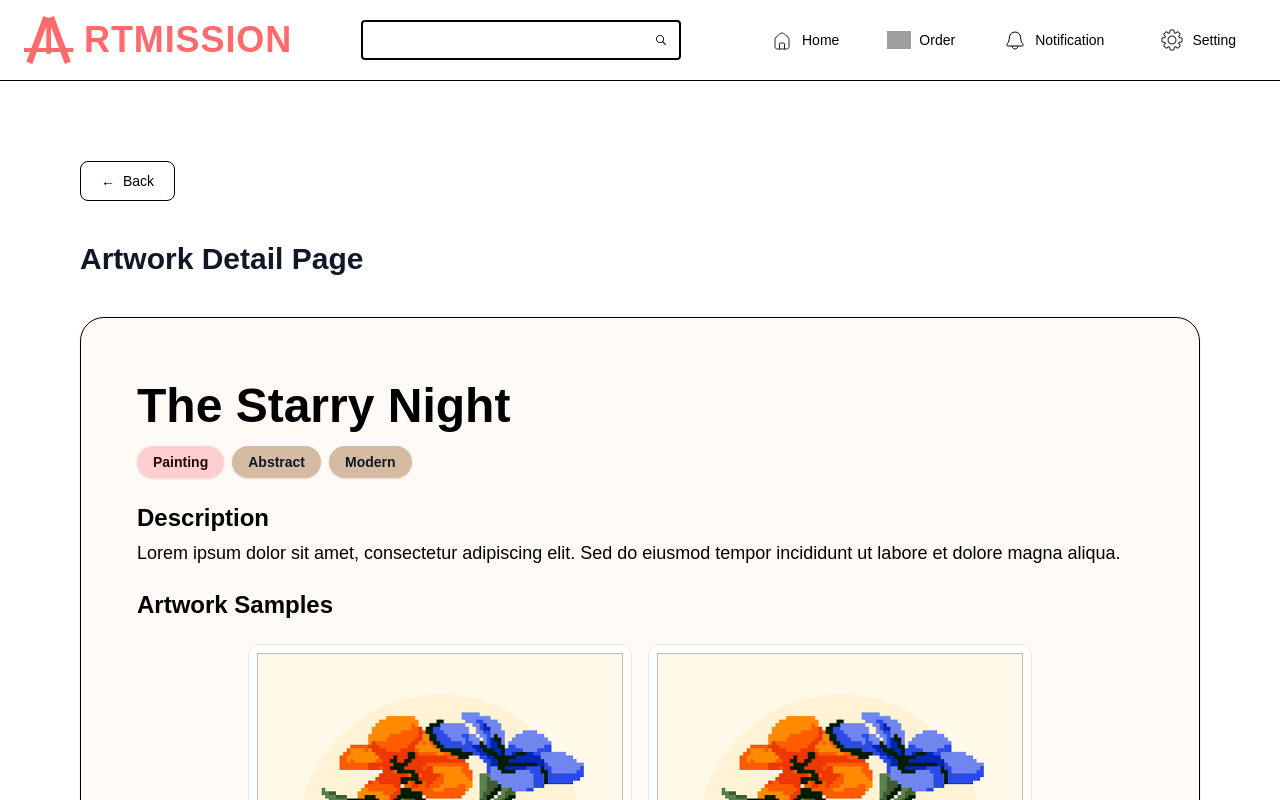
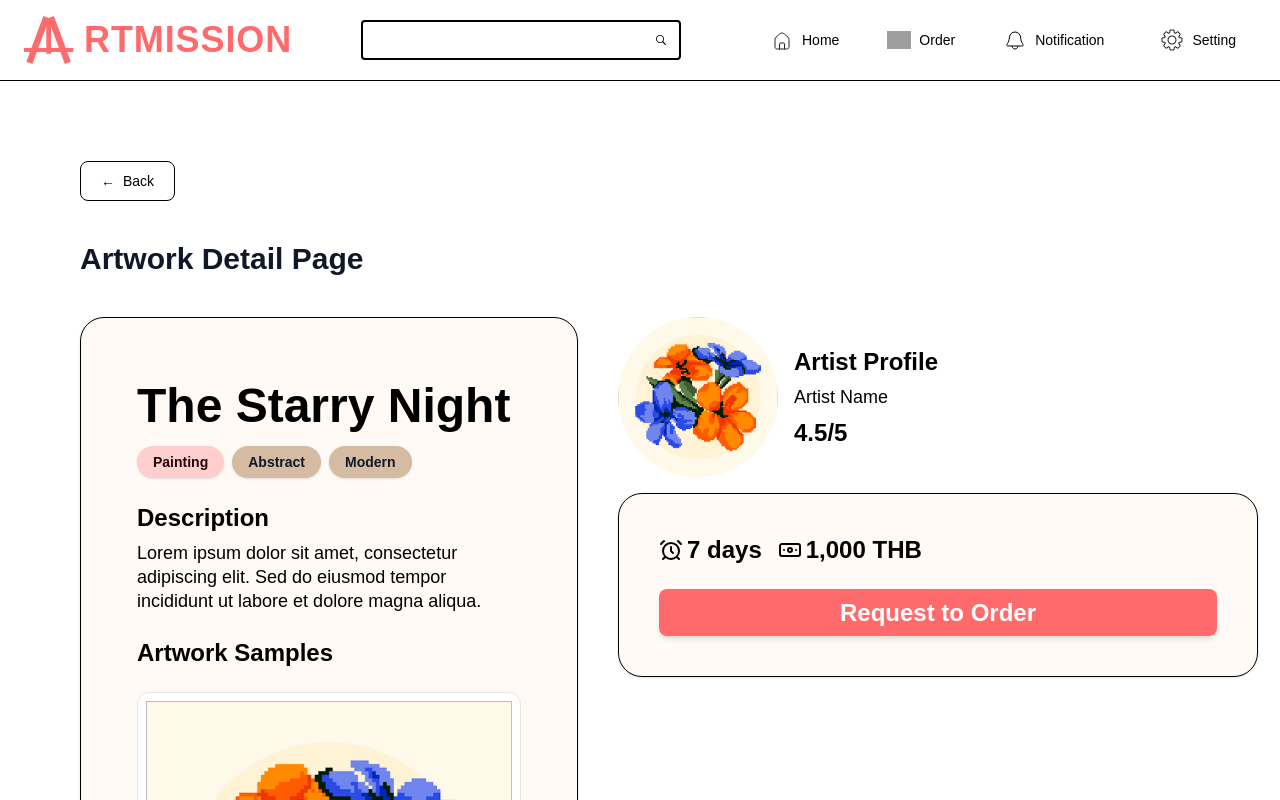
Before and after one commit to AiSiriRak/Artmission, a Next.js app in the folder frontend/: page /artworks/1 in a window 1280 px wide. Shown: the top 800 px of the page. Built offline with nearby package versions, Linux system fonts and the light colour scheme; no server answers; grey boxes are pictures that could not be loaded; a web font is replaced by a local one.

Commit message:
feat(frontend): Add Artist mini profile and Artwork order section

```diff
--- a/frontend/src/app/artworks/[id]/page.tsx
+++ b/frontend/src/app/artworks/[id]/page.tsx
@@ -1,6 +1,8 @@
 "use client"
 
+import { ArtistMiniProfile } from "@/components/feature/artwork/ArtistMiniProfile";
 import ArtworkDetailCard from "@/components/feature/artwork/ArtworkDetailCard";
+import ArtworkOrderSection from "@/components/feature/artwork/ArtworkOrderSection";
 import MainLayout from "@/components/feature/main/MainLayout"
 import { Button } from "@/components/ui/Button";
 
@@ -19,7 +21,15 @@ export default function ArtworkDetailPage() {
 
             <h2 className="text-h2 mb-10 font-bold text-gray-900">Artwork Detail Page</h2>
             {/* Add your artwork detail page content here */}
-            <ArtworkDetailCard />
+
+            <div className="flex items-start gap-10">
+              <ArtworkDetailCard />
+              <div className="sticky top-28 flex flex-col gap-y-4 gap-x-auto">
+                <ArtistMiniProfile />
+                <ArtworkOrderSection />
+              </div>
+            </div>
+
         </div>
         </MainLayout>
     );
--- /dev/null
+++ b/frontend/src/components/feature/artwork/ArtistMiniProfile.tsx
@@ -0,0 +1,29 @@
+const mockArtistData = {
+  name: "Artist Name",
+  bio: "Artist Bio or Description",
+  avatarUrl: "/default-avatar.png",
+  review_score: 4.5,
+};
+
+export function ArtistMiniProfile() {
+  return (
+    <div className="flex items-center gap-4">
+      <div className="w-40 h-40 rounded-full overflow-hidden">
+        <img
+          src={mockArtistData.avatarUrl}
+          alt="Artist Avatar"
+          className="w-full h-full object-cover"
+        />
+      </div>
+      <div className="flex flex-col gap-2">
+        <h3 className="text-h3">Artist Profile</h3>
+        <span className="text-body">{mockArtistData.name}</span>
+        <div className="flex items-center gap-1">
+          <span className="text-h3">
+            {mockArtistData.review_score}/5
+          </span>
+        </div>
+      </div>
+    </div>
+  );
+}
--- a/frontend/src/components/feature/artwork/ArtworkDetailCard.tsx
+++ b/frontend/src/components/feature/artwork/ArtworkDetailCard.tsx
@@ -4,7 +4,7 @@ const mockArtwork = {
     "Lorem ipsum dolor sit amet, consectetur adipiscing elit. Sed do eiusmod tempor incididunt ut labore et dolore magna aliqua.",
   category: "Painting",
   styles: ["Abstract", "Modern"],
-  images: ["/default-avatar.png", "/default-avatar.png", "/default-avatar.png"],
+  images: ["/default-avatar.png", "/default-avatar.png", "/default-avatar.png", "/default-avatar.png", "/default-avatar.png"],
 };
 
 export default function ArtworkDetailCard() {
--- /dev/null
+++ b/frontend/src/components/feature/artwork/ArtworkOrderSection.tsx
@@ -0,0 +1,28 @@
+import { Button } from "@/components/ui/Button";
+
+const mockArtworkData = {
+  minimum_deadline_days: 7,
+  price: 1000,
+};
+
+export default function ArtworkOrderSection() {
+  return (
+    <div className="w-160 border border-primary-500 rounded-3xl p-10 bg-secondary-200 shadow-sm">
+        <div className="flex flex-col gap-6">
+            <div className="flex gap-4">
+                <div className="flex items-center gap-1">
+                    <img src="/icons/alarm-clock.svg" alt="timer icon" className="w-6 h-6" />
+                    <p className="text-h3">{mockArtworkData.minimum_deadline_days} days</p>
+                </div>
+                <div className="flex items-center gap-1">
+                    <img src="/icons/banknote.svg" alt="price icon" className="w-6 h-6" />
+                    <p className="text-h3">{mockArtworkData.price.toLocaleString()} THB</p>
+                </div>
+            </div>
+            <Button variant="accent-500" className="text-h3 shadow-md w-full">
+                Request to Order
+            </Button>
+        </div>
+    </div>
+  );
+}
```
